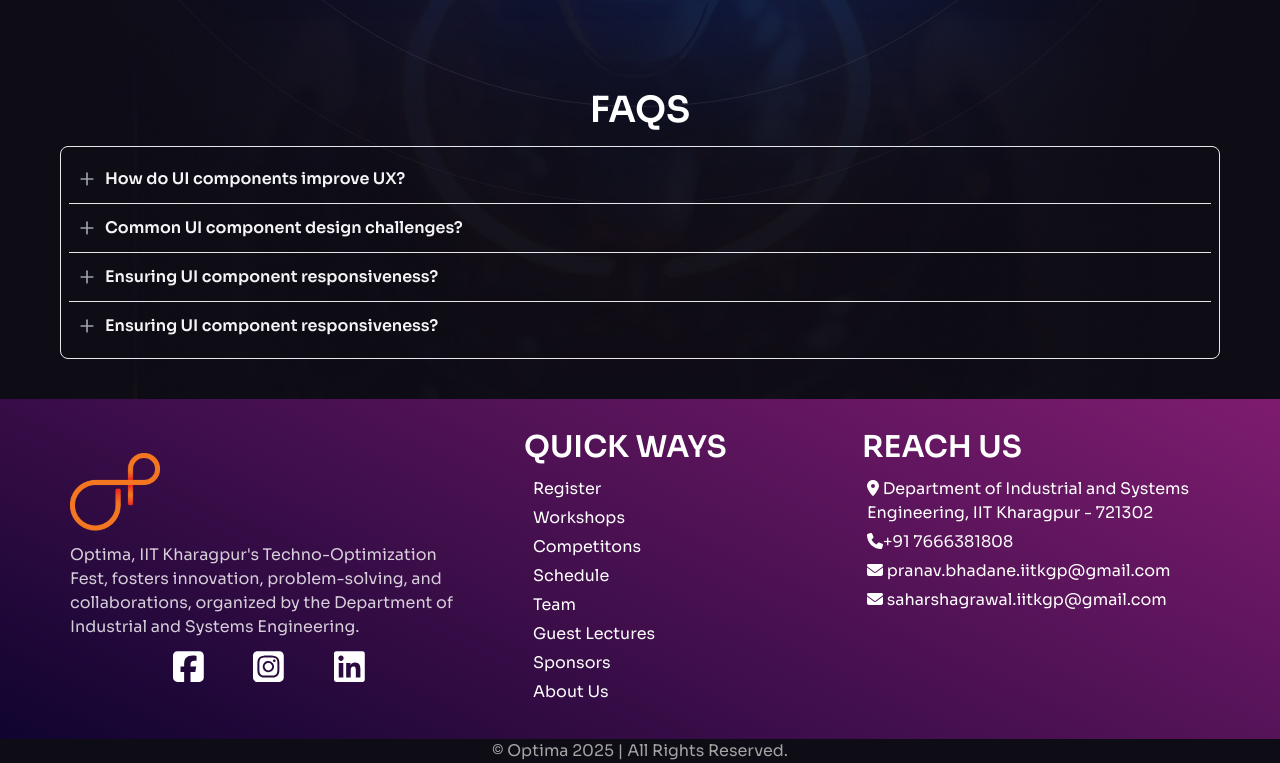
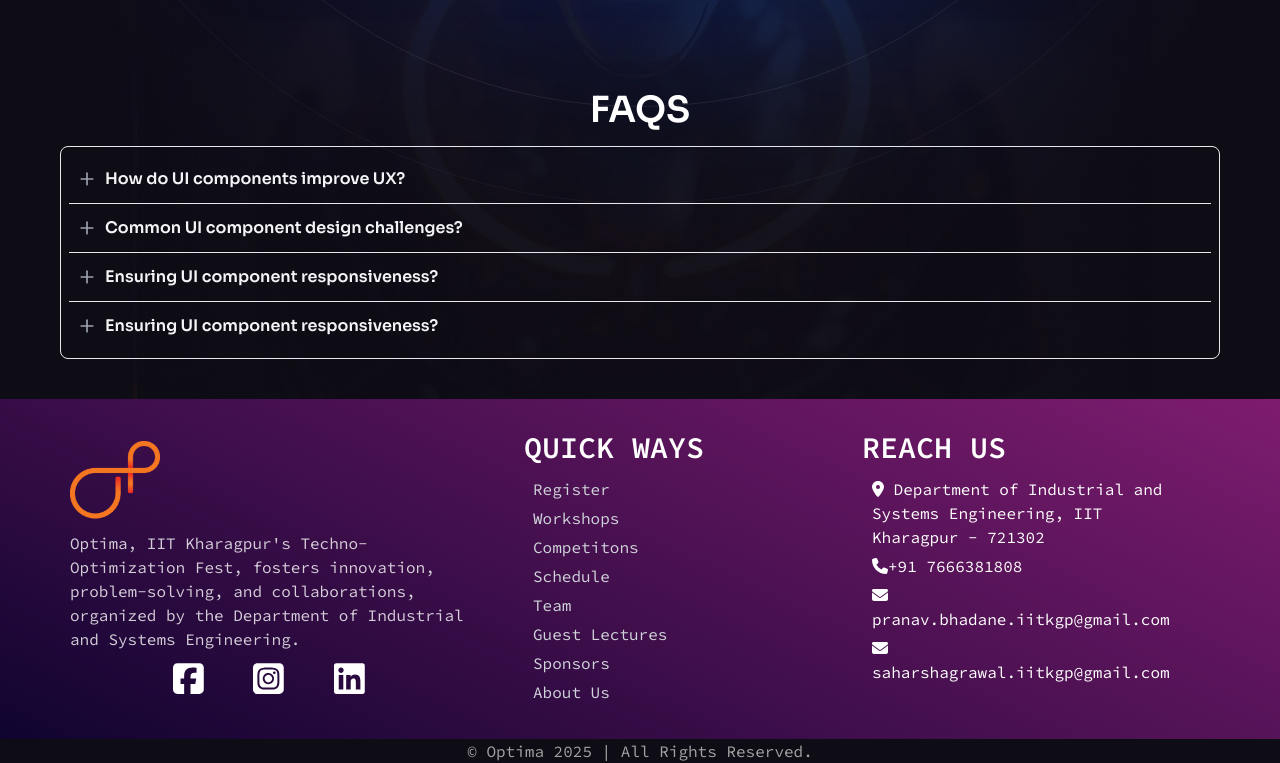
Before and after one commit to shani8828/repo1, a React (Vite) app: page / in a window 1280 px wide. Shown: the part 1021-1784 px from the top of the page. Built offline with nearby package versions, Linux system fonts and the light colour scheme.

Commit message:
design updated

```diff
--- a/src/components/Footer.jsx
+++ b/src/components/Footer.jsx
@@ -24,7 +24,7 @@
             <a href="/">
               <img src={logo} alt="logo" />
             </a>
-            <p className="p-0 opacity-80">
+            <p className="p-0 opacity-80 font-code">
               Optima, IIT Kharagpur's Techno-Optimization Fest, fosters
               innovation, problem-solving, and collaborations, organized by the
               Department of Industrial and Systems Engineering.
@@ -46,7 +46,7 @@
                   <FontAwesomeIcon icon={faSquareFacebook} />
                 </a>
               </div>
-              <div className ="optima-shani-instag">
+              <div className="optima-shani-instag">
                 <a
                   className="optima-shani-normal"
                   href="https://www.instagram.com/optima.iitkgp?utm_source=ig_web_button_share_sheet&igsh=ZDNlZDc0MzIxNw=="
@@ -80,10 +80,10 @@
               </div>
             </div>
           </div>
-          <div className="quick-ways-reach-us">
+          <div className="quick-ways-reach-us font-code">
             <div className="optima-shani-quick-ways">
               <h3 className="text-3xl mb-3 font-semibold">QUICK WAYS</h3>
-              <ul>
+              <ul className="text-gray-300">
                 <li>
                   <a href="/register">Register</a>
                 </li>
@@ -112,7 +112,8 @@
             </div>
             <div className="optima-shani-reach-us">
               <h3 className="text-3xl mb-3 font-semibold">REACH US</h3>
-              <div className="optima-shani-location">
+              <div className="font-code">
+                <div className="optima-shani-location ">
                   <a
                     className="optima-shani-normal"
                     href="https://maps.app.goo.gl/7t9fs2Z4KE2Dqjnb6"
@@ -126,11 +127,12 @@
                     href="https://maps.app.goo.gl/7t9fs2Z4KE2Dqjnb6"
                     target="_blank"
                   >
-                  <FontAwesomeIcon icon={faLocationDot} bounce /> Department of
-                  Industrial and Systems Engineering, IIT Kharagpur - 721302
+                    <FontAwesomeIcon icon={faLocationDot} bounce /> Department
+                    of Industrial and Systems Engineering, IIT Kharagpur -
+                    721302
                   </a>
                 </div>
-              <div className="optima-shani-call">
+                <div className="optima-shani-call font-code">
                   <a
                     className="optima-shani-normal"
                     href={`tel:+917666381808`}
@@ -148,7 +150,7 @@
                     +91 7666381808
                   </a>
                 </div>
-              <div className="optima-shani-mail1">
+                <div className="optima-shani-mail1 font-code">
                   <a
                     className="optima-shani-normal"
                     href={`mailto:pranav.bhadane.iitkgp@gmail.com`}
@@ -166,7 +168,7 @@
                     pranav.bhadane.iitkgp@gmail.com
                   </a>
                 </div>
-              <div className="optima-shani-mail2">
+                <div className="optima-shani-mail2 font-code">
                   <a
                     className="optima-shani-normal"
                     href={`mailto:saharshagrawal.iitkgp@gmail.com`}
@@ -186,8 +188,9 @@
                 </div>
               </div>
             </div>
+          </div>
         </section>
-        <div className="optima-shani-copyright-claim text-center">
+        <div className="optima-shani-copyright-claim text-center font-code">
           &copy; Optima 2025 | All Rights Reserved.
         </div>
       </footer>
```
Lines whose indentation alone changed are shown as unchanged.
